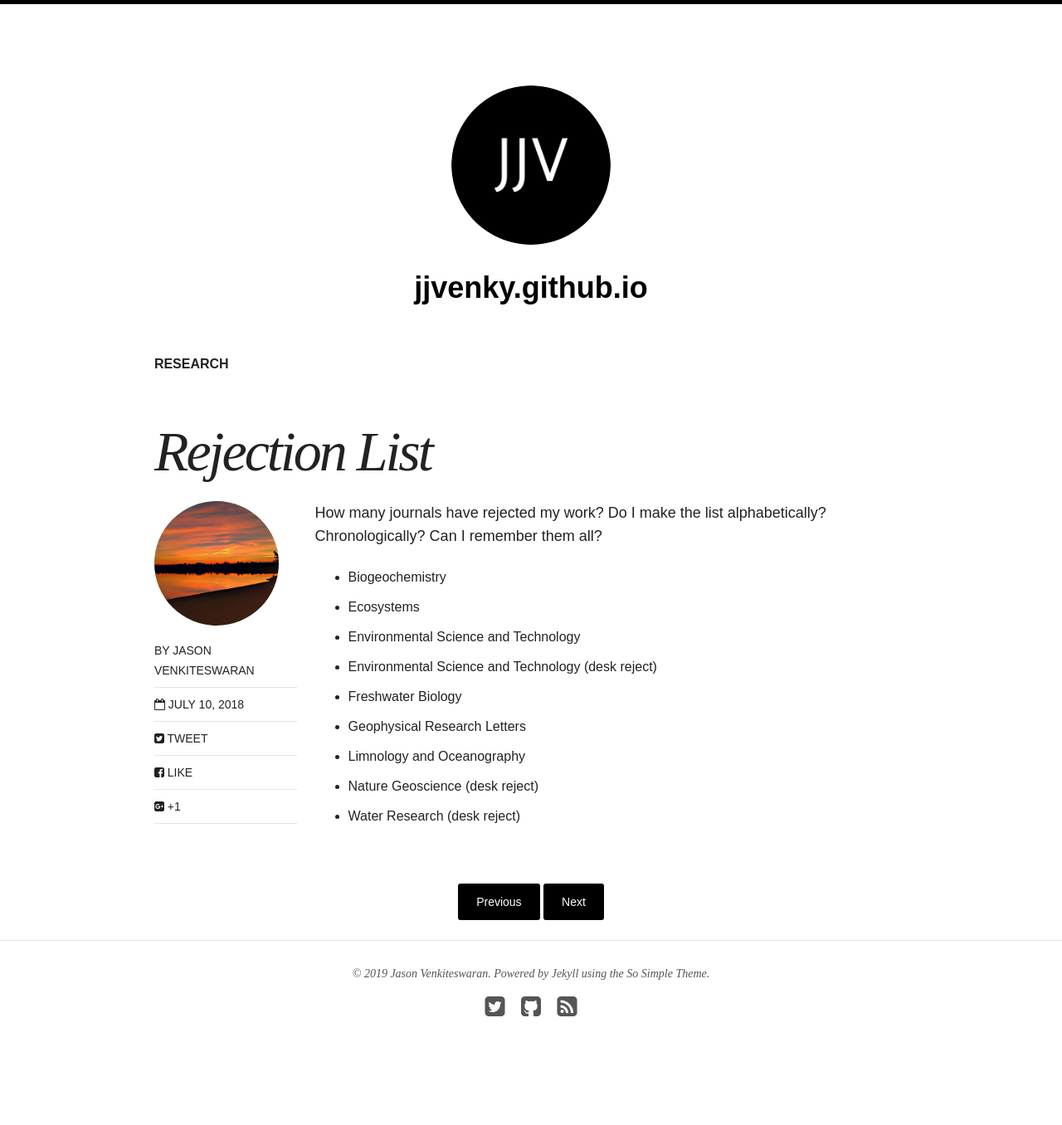
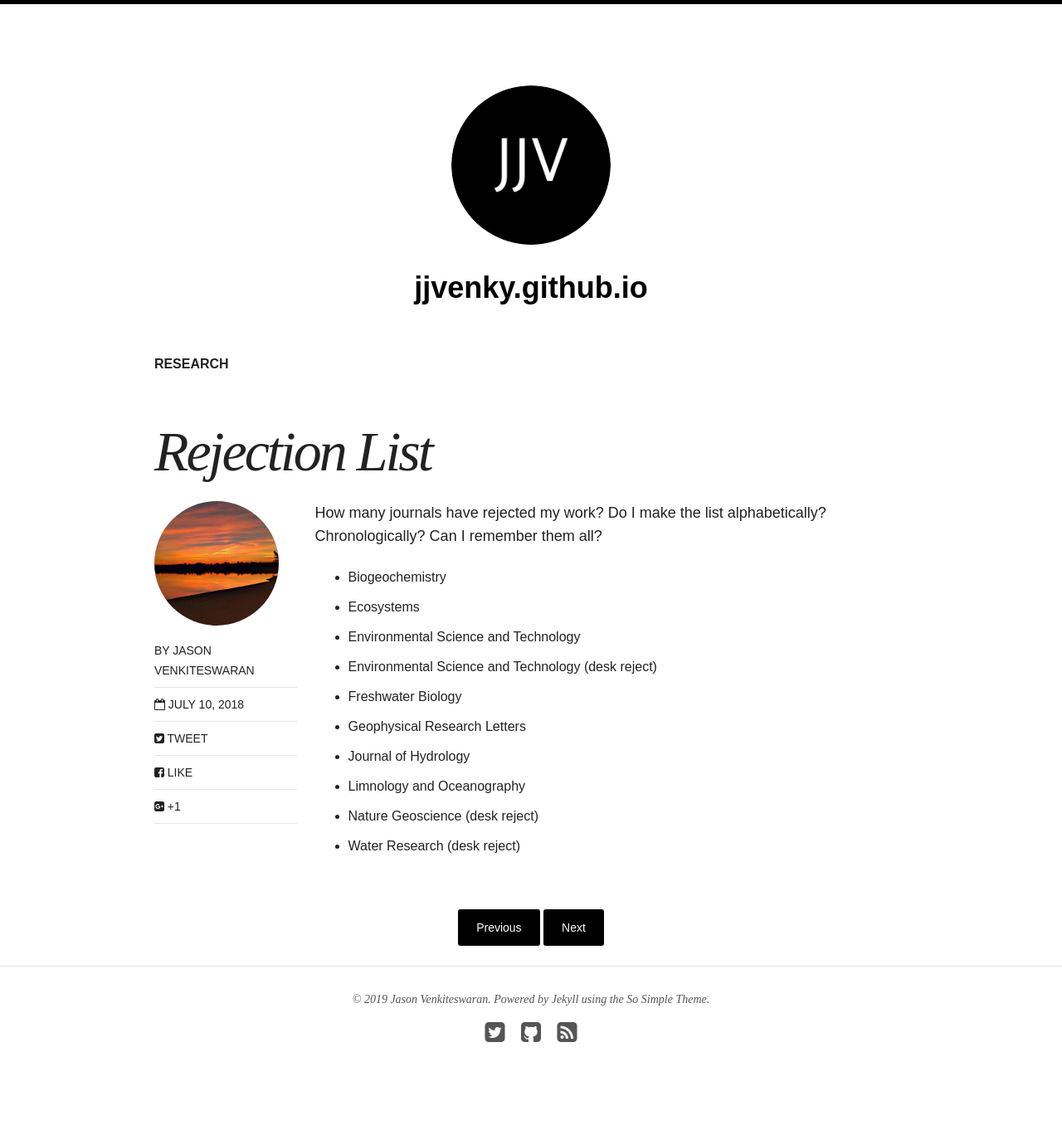
Before and after one commit to jjvenky/jjvenky.github.io, a Jekyll site: the page built from _posts/2018-07-10-rejection-list.md, in a window 1280 px wide. Shown: the whole page at 83% size. Built offline with Jekyll 4.4.1, drawn with Linux system fonts in a browser that asks for light colours; nearby versions of some CDN libraries; before the commit the page ends 1325 px from its top, so only the background shows below that.

Commit message:
add to rejection list

```diff
--- a/_posts/2018-07-10-rejection-list.md
+++ b/_posts/2018-07-10-rejection-list.md
@@ -15,6 +15,7 @@ How many journals have rejected my work? Do I make the list alphabetically? Chro
 * Environmental Science and Technology (desk reject)
 * Freshwater Biology
 * Geophysical Research Letters
+* Journal of Hydrology
 * Limnology and Oceanography
 * Nature Geoscience (desk reject)
 * Water Research (desk reject)
```
Also changed, not shown: Gemfile.lock.
